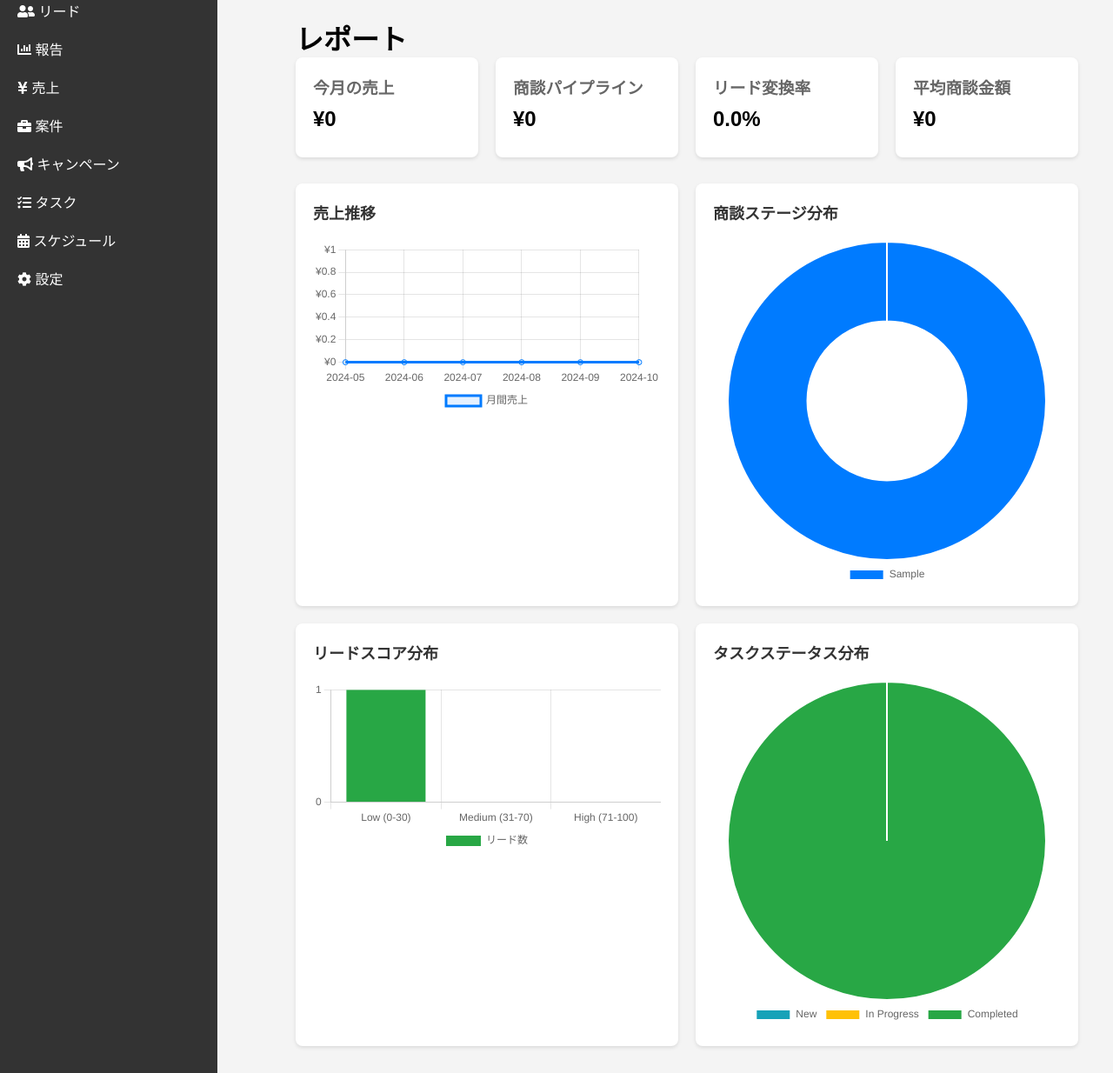
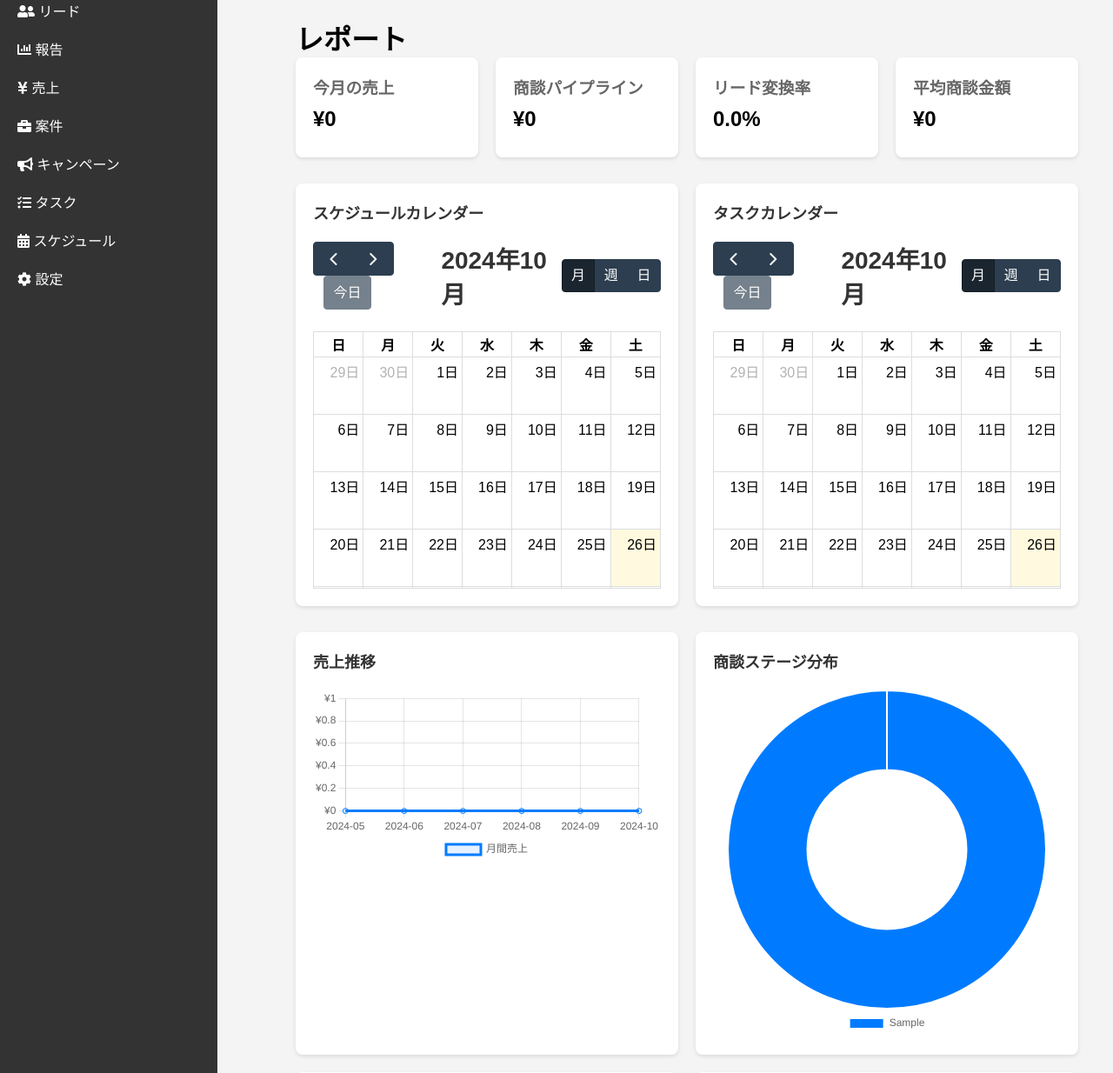
Before and after one commit to macnishio/CRMbyReplitCreate, a Flask app: page /reports/ in a window 1280 px wide. Shown: the part 74-1308 px from the top of the page at 87% size. Run offline with Flask 3, Linux system fonts and the light colour scheme; a user stored in the database is signed in; tables that the repository leaves empty hold one stand-in row (values such as "Sample post"); lists and menus that the app fills with data are empty.

Commit message:
Agent query: Are the schedule and task calendars properly displayed on the reports page with their respective events?

```diff
--- a/routes/reports.py
+++ b/routes/reports.py
@@ -16,6 +16,24 @@ from analytics import (
 )
 
 bp = Blueprint('reports', __name__)
+
+def prepare_calendar_events(items, title_field='title', start_field='start_time', end_field='end_time', color=None):
+    """Helper function to prepare events for FullCalendar"""
+    events = []
+    for item in items:
+        event = {
+            'id': item.id,
+            'title': getattr(item, title_field),
+            'start': getattr(item, start_field).isoformat(),
+        }
+        if hasattr(item, end_field):
+            end_time = getattr(item, end_field)
+            if end_time:
+                event['end'] = end_time.isoformat()
+        if color:
+            event['backgroundColor'] = color
+        events.append(event)
+    return events
 
 @bp.route('/')
 @login_required
@@ -46,6 +64,20 @@ def index():
     task_status_labels = list(task_statuses.keys())
     task_status_data = list(task_statuses.values())
 
+    # Get schedule events for calendar
+    schedules = Schedule.query.filter_by(user_id=current_user.id).all()
+    schedule_events = prepare_calendar_events(schedules, color='#007bff')
+
+    # Get task events for calendar
+    tasks = Task.query.filter_by(user_id=current_user.id).all()
+    task_events = prepare_calendar_events(
+        tasks,
+        title_field='title',
+        start_field='due_date',
+        end_field='due_date',
+        color='#28a745'
+    )
+
     return render_template('reports/index.html',
                          this_month_revenue=this_month_revenue,
                          sales_pipeline_value=sales_pipeline_value,
@@ -58,4 +90,6 @@ def index():
                          lead_score_labels=lead_score_labels,
                          lead_score_data=lead_score_data,
                          task_status_labels=task_status_labels,
-                         task_status_data=task_status_data)
+                         task_status_data=task_status_data,
+                         schedule_events=schedule_events,
+                         task_events=task_events)
--- a/templates/reports/index.html
+++ b/templates/reports/index.html
@@ -24,6 +24,19 @@
         </div>
     </div>
 
+    <div class="calendar-section">
+        <div class="calendar-grid">
+            <div class="calendar-container">
+                <h2>スケジュールカレンダー</h2>
+                <div id="scheduleCalendar"></div>
+            </div>
+            <div class="calendar-container">
+                <h2>タスクカレンダー</h2>
+                <div id="taskCalendar"></div>
+            </div>
+        </div>
+    </div>
+
     <div class="charts-grid">
         <div class="chart-container">
             <h2>売上推移</h2>
@@ -44,9 +57,55 @@
     </div>
 </div>
 
+<link href='https://cdn.jsdelivr.net/npm/fullcalendar@5.11.3/main.min.css' rel='stylesheet' />
+<script src='https://cdn.jsdelivr.net/npm/fullcalendar@5.11.3/main.min.js'></script>
 <script src="https://cdn.jsdelivr.net/npm/chart.js"></script>
+<script>
+document.addEventListener('DOMContentLoaded', function() {
+    // Initialize Schedule Calendar
+    const scheduleCalendar = new FullCalendar.Calendar(document.getElementById('scheduleCalendar'), {
+        initialView: 'dayGridMonth',
+        headerToolbar: {
+            left: 'prev,next today',
+            center: 'title',
+            right: 'dayGridMonth,timeGridWeek,timeGridDay'
+        },
+        events: {{ schedule_events | tojson | safe }},
+        eventClick: function(info) {
+            window.location.href = `/schedules/edit/${info.event.id}`;
+        },
+        locale: 'ja',
+        buttonText: {
+            today: '今日',
+            month: '月',
+            week: '週',
+            day: '日'
+        }
+    });
+    scheduleCalendar.render();
 
-<script>
+    // Initialize Task Calendar
+    const taskCalendar = new FullCalendar.Calendar(document.getElementById('taskCalendar'), {
+        initialView: 'dayGridMonth',
+        headerToolbar: {
+            left: 'prev,next today',
+            center: 'title',
+            right: 'dayGridMonth,timeGridWeek,timeGridDay'
+        },
+        events: {{ task_events | tojson | safe }},
+        eventClick: function(info) {
+            window.location.href = `/tasks/edit/${info.event.id}`;
+        },
+        locale: 'ja',
+        buttonText: {
+            today: '今日',
+            month: '月',
+            week: '週',
+            day: '日'
+        }
+    });
+    taskCalendar.render();
+
     // Chart.jsの設定
     Chart.defaults.font.family = "'Helvetica Neue', 'Helvetica', 'Arial', sans-serif";
     Chart.defaults.color = '#666';
@@ -167,6 +226,7 @@ new Chart(taskStatusCtx, {
             }
         }
     });
+});
 </script>
 
 <style>
@@ -199,6 +259,29 @@ new Chart(taskStatusCtx, {
     margin: 10px 0;
 }
 
+.calendar-section {
+    margin-bottom: 30px;
+}
+
+.calendar-grid {
+    display: grid;
+    grid-template-columns: repeat(auto-fit, minmax(400px, 1fr));
+    gap: 20px;
+}
+
+.calendar-container {
+    background: white;
+    padding: 20px;
+    border-radius: 8px;
+    box-shadow: 0 2px 4px rgba(0,0,0,0.1);
+}
+
+.calendar-container h2 {
+    margin: 0 0 20px 0;
+    color: #333;
+    font-size: 18px;
+}
+
 .charts-grid {
     display: grid;
     grid-template-columns: repeat(auto-fit, minmax(400px, 1fr));
@@ -219,6 +302,7 @@ new Chart(taskStatusCtx, {
 }
 
 @media (max-width: 768px) {
+    .calendar-grid,
     .charts-grid {
         grid-template-columns: 1fr;
     }
--- a/templates/settings/settings.html
+++ b/templates/settings/settings.html
@@ -42,7 +42,7 @@
                 <input type="password" id="claude_api_key" name="claude_api_key" placeholder="変更する場合のみ入力">
             </div>
             <div class="form-group">
-                <label for="clearbit_api_key">Clearbit API キー:（ 現在使えないので適当な文字を入れてください）/label>
+                <label for="clearbit_api_key">Clearbit API キー:（ 現在使えないので適当な文字を入れてください）</label>
                 <input type="password" id="clearbit_api_key" name="clearbit_api_key" placeholder="変更する場合のみ入力">
             </div>
         </div>
```
Lines whose indentation alone changed are shown as unchanged.
